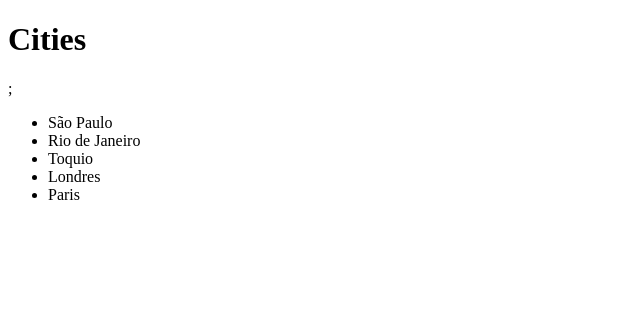
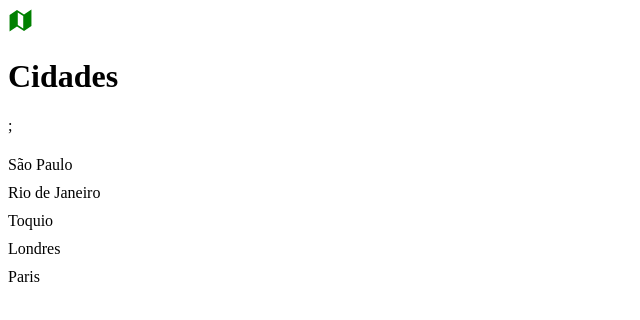
Before and after one commit to marcos-silva-bcc/react, a React (Vite) app: page / in a window 1280 px wide. Shown: the top 320 px of the page, without its empty margins (0-640 px from the left). Built offline with nearby package versions, Linux system fonts and the light colour scheme.

Commit message:
Adicionando Icones

```diff
--- a/package.json
+++ b/package.json
@@ -12,6 +12,7 @@
     "bootstrap": "^5.2.3",
     "react": "^18.2.0",
     "react-dom": "^18.2.0",
+    "react-icons": "^4.7.1",
     "styled-components": "^6.1.19"
   },
   "devDependencies": {
--- a/src/App.tsx
+++ b/src/App.tsx
@@ -1,15 +1,15 @@
 import ListGroup from "./Components/ListGroup/ListGroup";
-import Alert from "./Components/Alert";
-import Button from "./Components/Button";
 import { useState } from "react";
-import "./App.css"
+import { IoMapSharp } from "react-icons/io5";
 
 function App() {
   const[alertVisible, setAlertVisibility] = useState(false)
   let items = ['São Paulo', 'Rio de Janeiro', 'Toquio','Londres', 'Paris'];
 
   return (
-  <div><ListGroup items={items} heading="Cities"/>
+  <div>
+    <IoMapSharp color="green" size={25}/>
+    <ListGroup items={items} heading="Cidades" onSelectItem={() => {}}/>
   </div>)
 
   /*return(
--- a/src/Components/ListGroup/ListGroup.module.css
+++ b/src/Components/ListGroup/ListGroup.module.css
@@ -1,4 +1,8 @@
-.listGroup {
+.list-Group {
     padding: 0%;
     list-style: none;
 }
+
+.container {
+    background: yellow;
+}
--- a/src/Components/ListGroup/ListGroup.tsx
+++ b/src/Components/ListGroup/ListGroup.tsx
@@ -1,5 +1,5 @@
 import { useState } from "react";
-import style from "./ListGroup.module.css";
+import style from "./ListGroup.module.css"
 import styled from "styled-components"
 
 interface Props{
@@ -8,10 +8,20 @@ interface Props{
     onSelectItem: (item: string) => void;
 }
 
+interface ListItemProps {
+    active: boolean;
+}
+
 const List = styled.ul`
-    padding: 0%;
-    list-style: none;
+    padding: 0 ;
+    list-style: none ;
 `;
+
+const ListItem = styled.li<ListItemProps> `
+    padding: 5px 0;
+    background: ${ props => props.active ? 'blue' : 'none'}
+`
+
 function ListGroup({items, heading}: Props) {
 
     const [SelectedIndex, setSelectedIndex] = useState(-1);
@@ -23,13 +33,15 @@ function ListGroup({items, heading}: Props) {
         <>
             <h1>{heading}</h1>
             {items.length === 0 ? <p>No item Found</p>: null};
-            <ul className={[style.ListGroup, style.container].join(" ")}>
+            <List>
 
                 {items.map((item, index) => (
-                    <li className={SelectedIndex === index ? 'list-group-item active' : 'list-group-item'} key={item} onClick={() => {setSelectedIndex(index); onSelectItem(item)}}> {item} </li>
+                    <ListItem
+                    active = {index === SelectedIndex}
+                    key={item} onClick={() => {setSelectedIndex(index); onSelectItem(item)}}> {item} </ListItem>
                 ))}
 
-            </ul>
+            </List>
         </>
     );
 }
```
Also changed, not shown: 1 other file (tests, documents, lock files or other folders).
